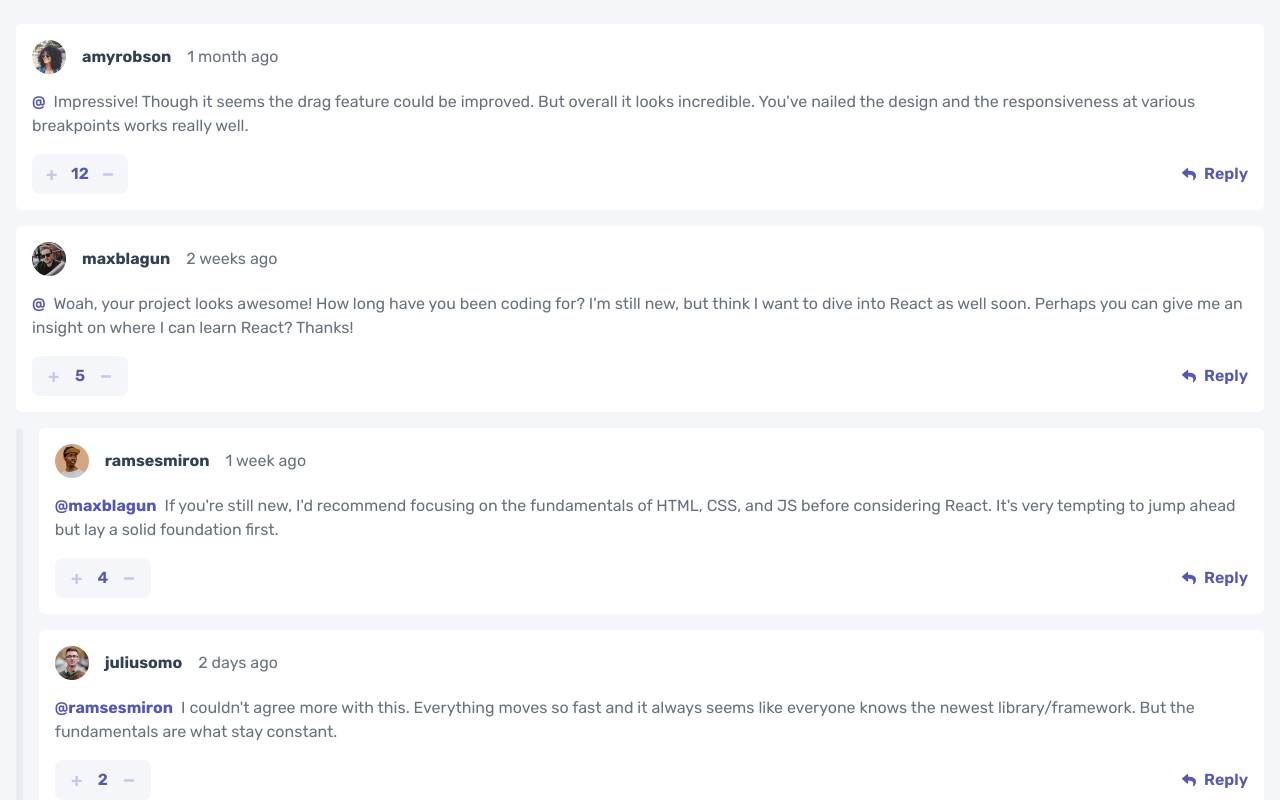
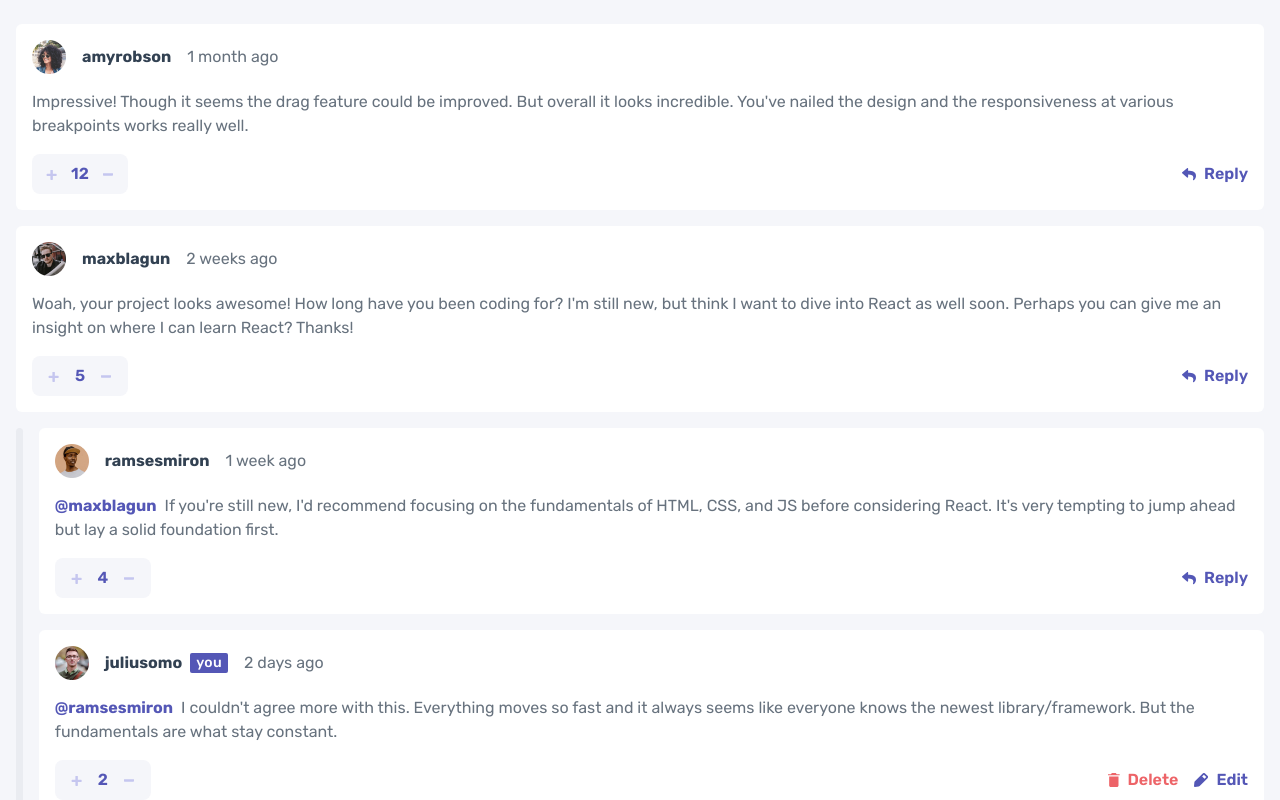
Before and after one commit to shemlouk/frontend-mentor_interactive-comments-section, a Next.js app: page / in a window 1280 px wide. Built offline with nearby package versions, Linux system fonts and the light colour scheme.

Commit message:
feat: add edit and delete buttons to current user comments

```diff
--- a/app/page.tsx
+++ b/app/page.tsx
@@ -10,15 +10,27 @@ export default async function Home() {
         {comments.map((comment) => {
           return (
             <li key={comment.id}>
-              <Comment {...comment} />
+              <Comment
+                {...comment}
+                isCurrentUser={comment.user.username === currentUser.username}
+              />
               {!!comment.replies.length && (
                 <div className="flex gap-4 mt-4">
                   <div className="items-stretch w-2 rounded-full bg-lightGray" />
-                  <div className="flex flex-col gap-4">
+                  <ul className="flex flex-col gap-4">
                     {comment.replies.map((reply) => {
-                      return <Comment key={reply.id} {...reply} />;
+                      return (
+                        <li key={reply.id}>
+                          <Comment
+                            {...reply}
+                            isCurrentUser={
+                              reply.user.username === currentUser.username
+                            }
+                          />
+                        </li>
+                      );
                     })}
-                  </div>
+                  </ul>
                 </div>
               )}
             </li>
--- a/app/ui/comment.tsx
+++ b/app/ui/comment.tsx
@@ -1,3 +1,5 @@
+import IconDelete from "@/public/images/icon-delete.svg";
+import IconEdit from "@/public/images/icon-edit.svg";
 import IconMinus from "@/public/images/icon-minus.svg";
 import IconPlus from "@/public/images/icon-plus.svg";
 import IconReply from "@/public/images/icon-reply.svg";
@@ -11,7 +13,8 @@ export default function Comment({
   user,
   score,
   replyingTo,
-}: Comment) {
+  isCurrentUser,
+}: Comment & { isCurrentUser: boolean }) {
   return (
     <div className="bg-white w-full gap-4 rounded-md flex flex-col p-4">
       <div className="flex gap-4 items-center">
@@ -21,14 +24,25 @@ export default function Comment({
           width={34}
           height={34}
         />
-        <Link href="#" className="font-bold text-darkBlue">
-          {user.username}
-        </Link>
+        <div className="flex items-center gap-2">
+          <Link href="#" className="font-bold text-darkBlue">
+            {user.username}
+          </Link>
+          {isCurrentUser && (
+            <span className="bg-moderateBlue px-[6px] text-white text-sm font-medium rounded-sm tracking-wide">
+              you
+            </span>
+          )}
+        </div>
         <span>{createdAt}</span>
       </div>
 
       <p>
-        <span className="text-moderateBlue font-bold mr-2">@{replyingTo}</span>
+        {replyingTo && (
+          <span className="text-moderateBlue font-bold mr-2">
+            @{replyingTo}
+          </span>
+        )}
         {content}
       </p>
 
@@ -45,10 +59,23 @@ export default function Comment({
           </button>
         </div>
 
-        <div className="flex gap-2 items-center">
-          <Image src={IconReply} alt="reply icon" />
-          <span className="text-moderateBlue font-semibold">Reply</span>
-        </div>
+        {isCurrentUser ? (
+          <div className="flex gap-4 items-center">
+            <button className="flex gap-2 items-center">
+              <Image src={IconDelete} alt="delete icon" />
+              <span className="text-softRed font-semibold">Delete</span>
+            </button>
+            <button className="flex gap-2 items-center">
+              <Image src={IconEdit} alt="edit icon" />
+              <span className="text-moderateBlue font-semibold">Edit</span>
+            </button>
+          </div>
+        ) : (
+          <button className="flex gap-2 items-center">
+            <Image src={IconReply} alt="reply icon" />
+            <span className="text-moderateBlue font-semibold">Reply</span>
+          </button>
+        )}
       </div>
     </div>
   );
```
